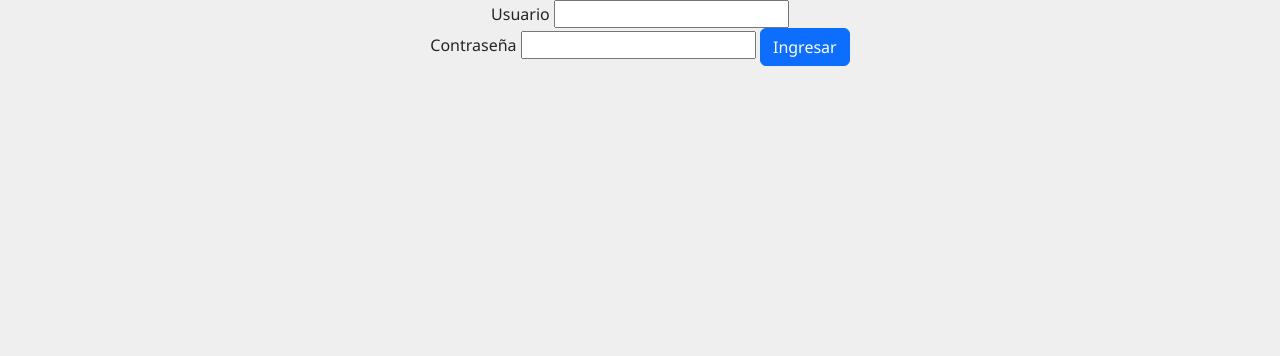
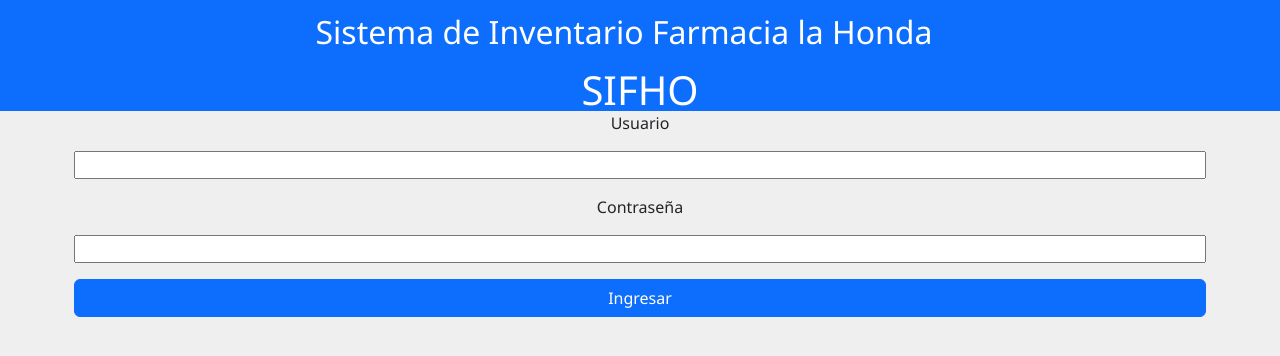
Before and after one commit to JMRomero/Proyecto, a Django app: page /accounts/login/ in a window 1280 px wide. Shown: the top 356 px of the page. Run offline with Django 4.2, Linux system fonts and the light colour scheme.

Commit message:
mas diseño login

```diff
--- a/Proyecto/templates/registration/login.html
+++ b/Proyecto/templates/registration/login.html
@@ -13,9 +13,16 @@
 </head>
 
 <body>
+    <nav class="navbar navbar-expand-lg " style="background-color: #0d6efd;" data-bs-theme="green">
+        <div class="container-fluid">
+          <a class="navbar-brand mx-auto text-white mb-2 h2 fs-2 ">Sistema de Inventario Farmacia la Honda <br><br> <h1 class="position-absolute start-50 top-10 translate-middle">SIFHO</h1></a>
+        </div>
+        <ul class="right hide-on-med-and-down"><br><br><br>
+        </ul>
+      </nav>
     <div class="container">
     <center>
-        <form action="" method="POST">
+        <form action="" method="POST" class="row g-3 needs-validation">
             {% csrf_token %}
             <label for="">Usuario</label>
             <input type="text" id="idusername" name="username"><br>
```
